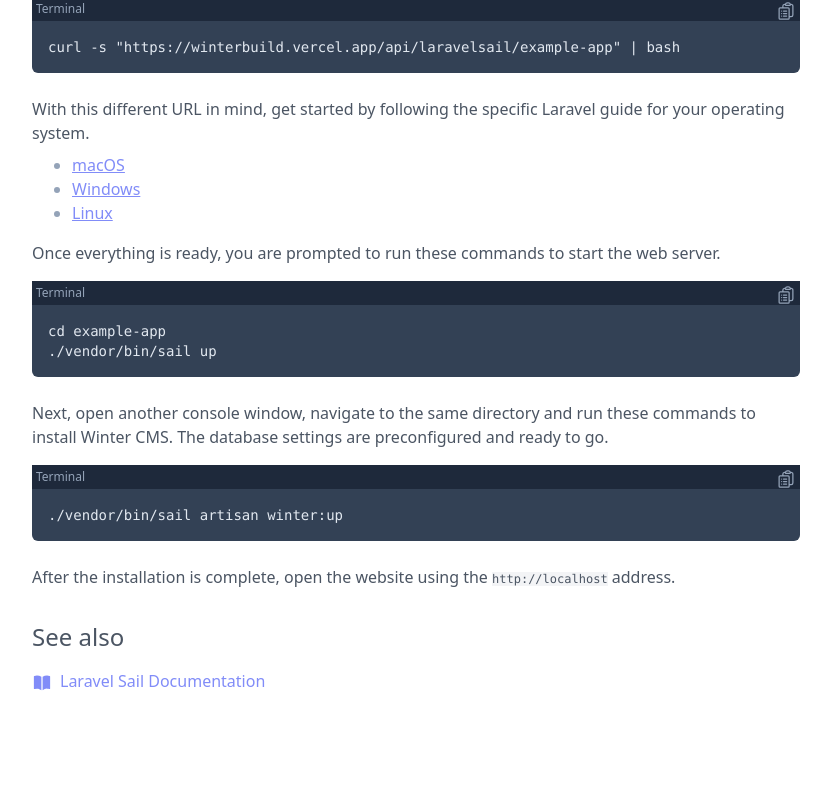
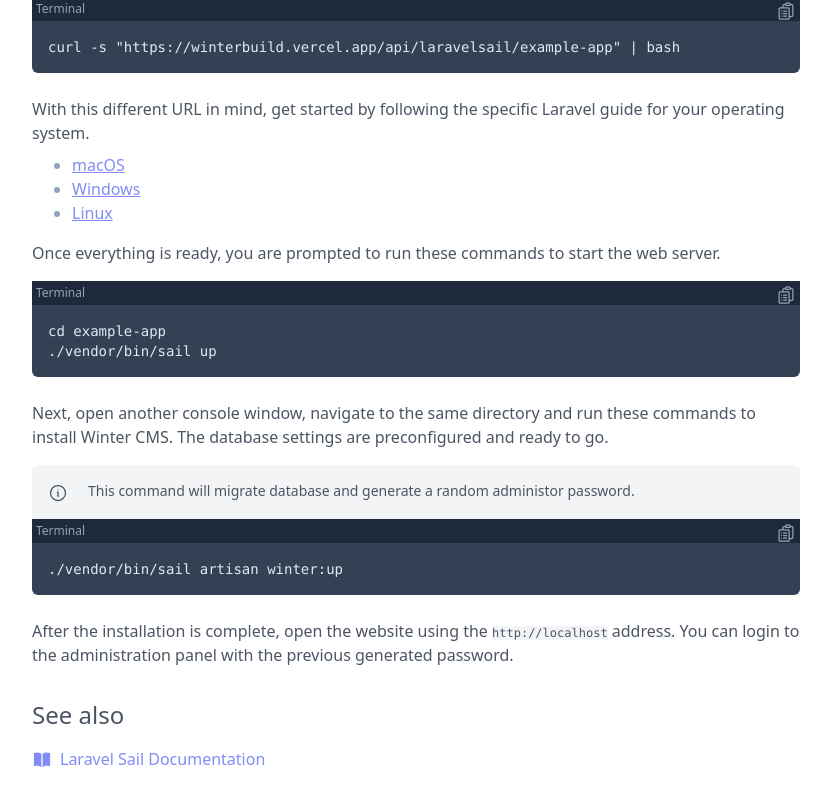
Before and after one commit to marvindurot/winterbuild, a Next.js app: page / in a window 1280 px wide. Shown: the part 532-1337 px from the top of the page, without its empty margins (224-1055 px from the left). Before the commit the page ends 1273 px from the top, so only its background shows below. Built offline with nearby package versions, Linux system fonts and the light colour scheme.

Commit message:
Complete front page documentation

```diff
--- a/pages/index.tsx
+++ b/pages/index.tsx
@@ -119,13 +119,14 @@
             </p>
             <CodeBlock
               title="Terminal"
+              tooltip="This command will migrate database and generate a random administor password."
               copyText="./vendor/bin/sail artisan winter:up"
             >
               ./vendor/bin/sail artisan winter:up
             </CodeBlock>
             <p className="text-md mt-4">
               After the installation is complete, open the website using the{' '}
-              <HightlightText>http://localhost</HightlightText> address.
+              <HightlightText>http://localhost</HightlightText> address. You can login to the administration panel with the previous generated password.
             </p>
             <h2 className="text-2xl dark:text-white mt-8 pb-4">See also</h2>
             <a
```
